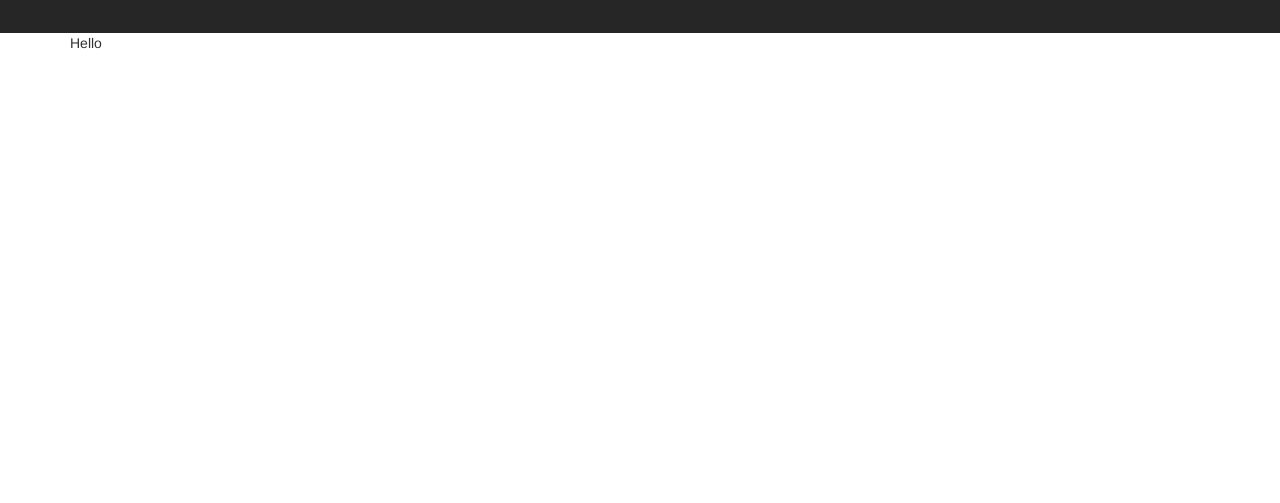
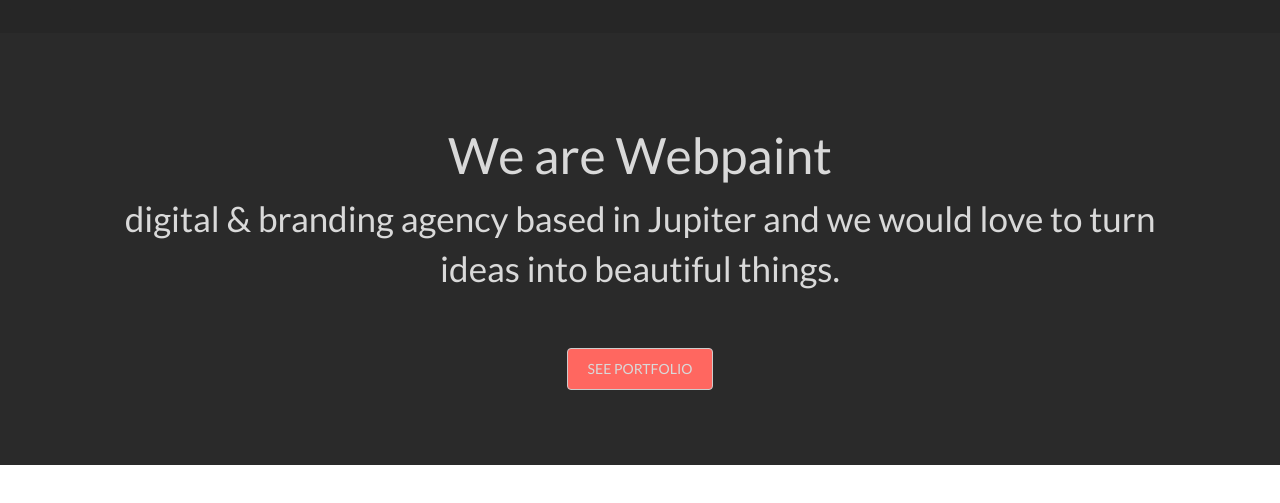
Before and after one commit to wahid09/psd-to-html, a plain HTML site: page index.html in a window 1280 px wide. Shown: the part 69-572 px from the top of the page. Drawn offline with nearby package versions, Linux system fonts and the light colour scheme.

Commit message:
Navbar and banner created

```diff
--- a/css/main.css
+++ b/css/main.css
@@ -299,3 +299,34 @@
 .navbar-default .navbar-nav > li > a:hover {
     color: #FF6760;
 }
+
+.bannersection {
+    background: #2A2A2A;
+    padding: 30px 0;
+}
+
+.banner {
+    padding: 45px;
+}
+
+.banner h2 {
+    font-family: Lato;
+    color: #D9D9D9;
+    font-size: 50px;
+}
+
+.banner p {
+    font-family: Lato;
+    font-size: 35px;
+    color: #D9D9D9;
+}
+
+.mybutton {
+    font-size: 14px;
+    font-family: Lato;
+    text-transform: uppercase;
+    color: #D9D9D9;
+    background: #FF6760;
+    padding: 10px 20px;
+    margin-top: 45px;
+}
--- a/index.html
+++ b/index.html
@@ -50,9 +50,15 @@
             </nav>
         </div>
     </header>
-    <section class="bannersection">
+    <section class="bannersection text-center">
         <div class="container">
-            <p>Hello</p>
+            <div class="banner">
+                <h2>We are <span spellcheck="font-weight:bold; font-size:65px;">Webpaint</span>
+                </h2>
+                <p>digital & branding agency based in Jupiter and we would love to turn ideas into beautiful things.</p>
+                <button type="button" class="btn btn-default mybutton">see portfolio </button>
+            </div>
+
         </div>
     </section>
 
```
